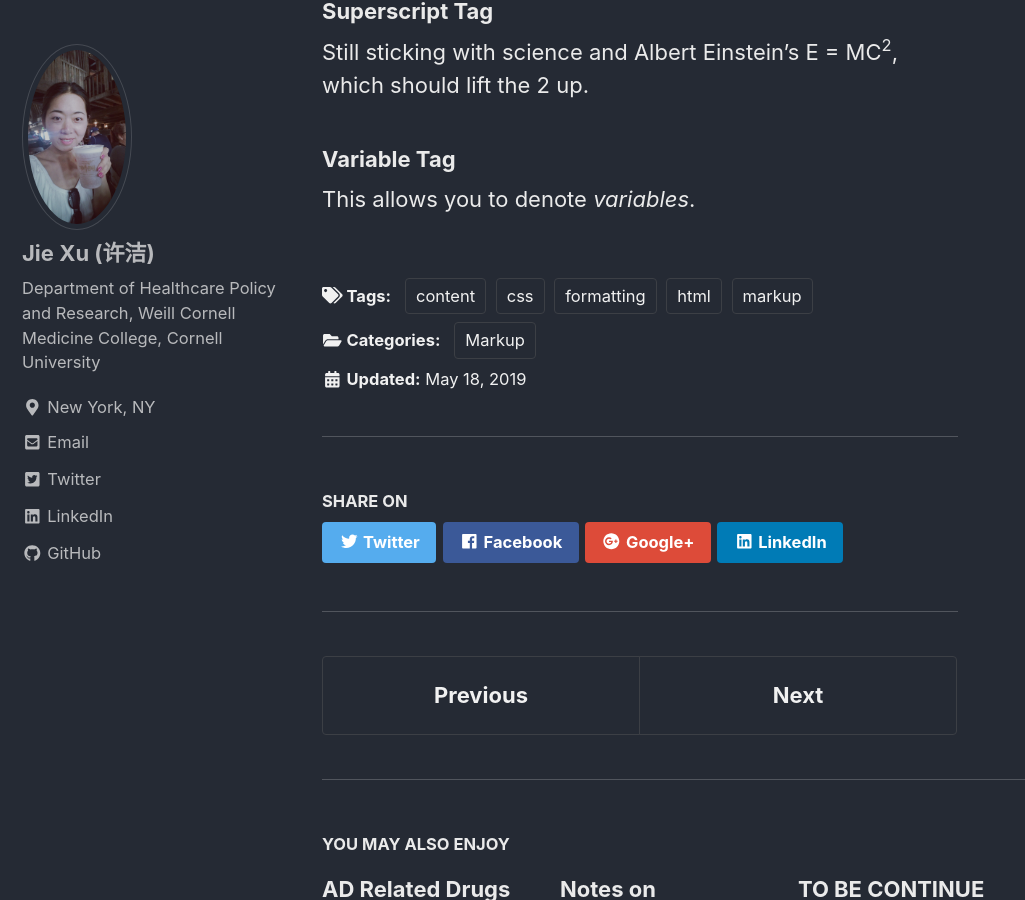
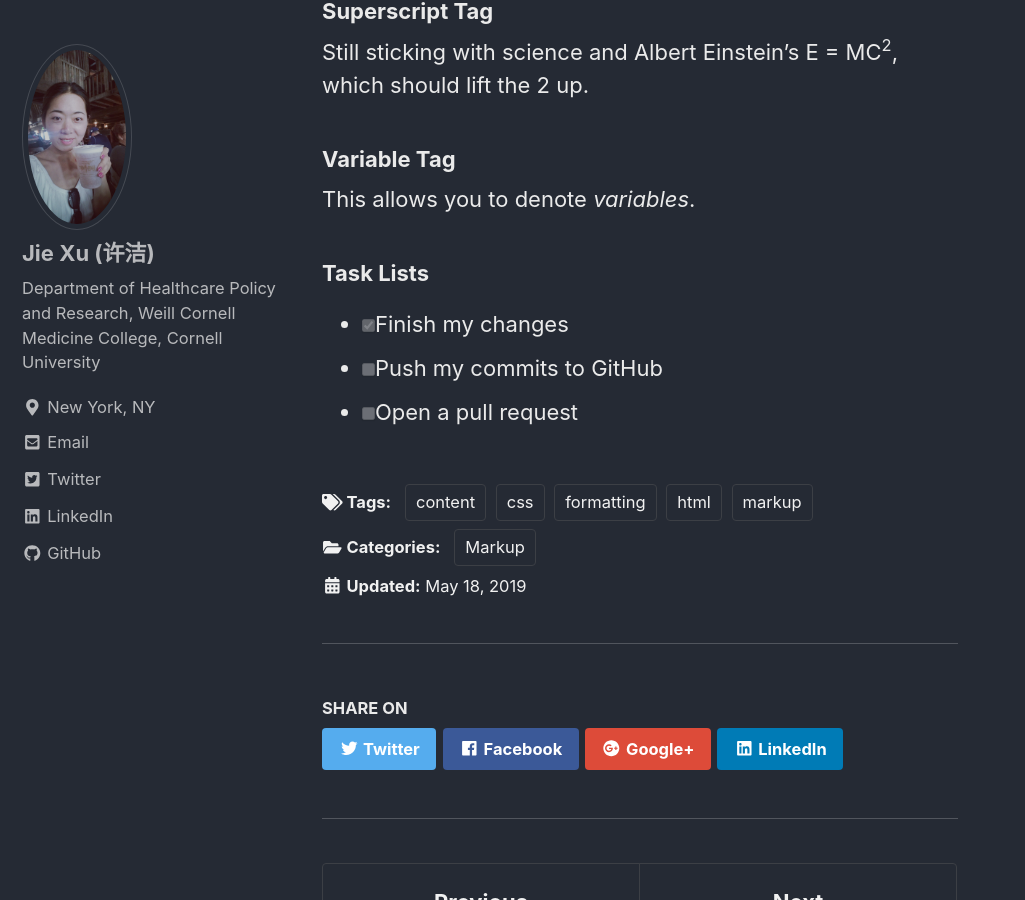
Before and after one commit to jxu1015/jxu1015.github.io, a Jekyll site: the page built from _posts/2019-05-18-markup-html-tags-and-formatting.md, in a window 1280 px wide and 900 px high, scrolled down 7976 px. Shown: the whole window, without its empty margins (0-1025 px from the left). Built offline with Jekyll 4.4.1, drawn with Linux system fonts in a browser that asks for light colours; nearby versions of some CDN libraries.

Commit message:
Update 2019-05-18-markup-html-tags-and-formatting.md

```diff
--- a/_posts/2019-05-18-markup-html-tags-and-formatting.md
+++ b/_posts/2019-05-18-markup-html-tags-and-formatting.md
@@ -245,3 +245,9 @@ Still sticking with science and Albert Einstein's E = MC<sup>2</sup>, which shou
 ### Variable Tag
 
 This allows you to denote <var>variables</var>.
+
+### Task Lists
+
+- [x] Finish my changes
+- [ ] Push my commits to GitHub
+- [ ] Open a pull request
```
